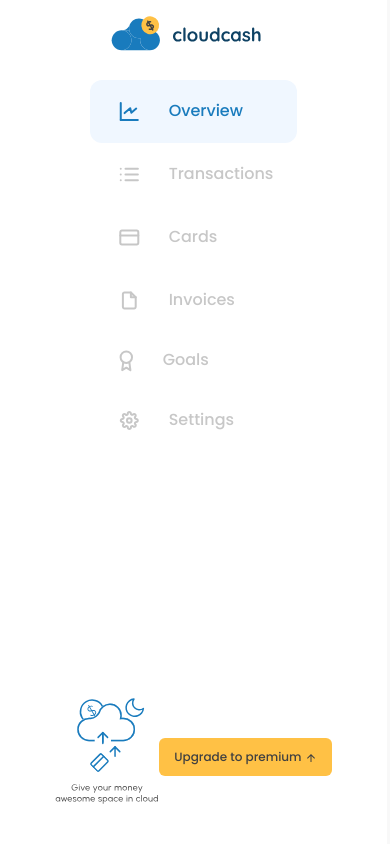
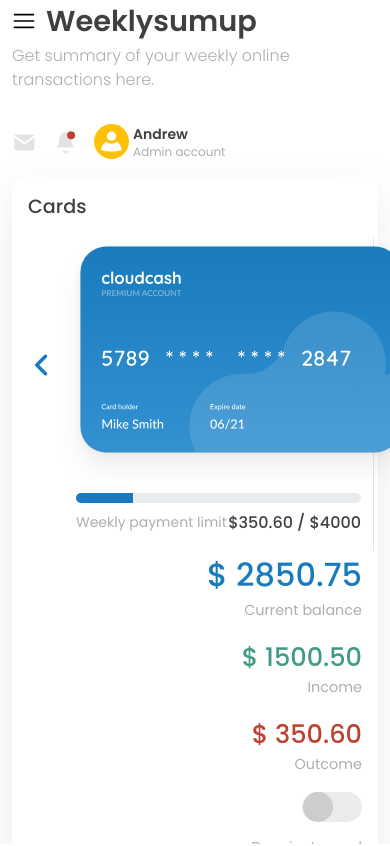
Before and after one commit to Rameswara-Rao/dashboard-cantileverlabs, a React (Vite) app: page / in a window 390 px wide. Shown: the top 846 px of the page. Built offline with nearby package versions, Linux system fonts and the light colour scheme.

Commit message:
sidebar canvasoff

```diff
--- a/package.json
+++ b/package.json
@@ -14,7 +14,8 @@
     "react": "^18.2.0",
     "react-bootstrap": "^2.10.2",
     "react-dom": "^18.2.0",
-    "react-icons": "^5.2.1"
+    "react-icons": "^5.2.1",
+    "react-responsive": "^10.0.0"
   },
   "devDependencies": {
     "@types/react": "^18.2.66",
--- a/src/App.jsx
+++ b/src/App.jsx
@@ -1,17 +1,24 @@
-import "./App.css";
 import { Row, Col, Container } from "react-bootstrap";
-
+import { useMediaQuery } from "react-responsive";
 import MainContent from "./MainContent";
 import SideNavBar from "./components/sideNavBar/SideNavBar";
+import "./App.css";
 
 const App = () => {
+  const isDesktop = useMediaQuery({ minWidth: 1200 });
+
   return (
     <Container fluid>
       <Row>
-        <Col sm={2} className="sidebar">
-          <SideNavBar />
-        </Col>
-        <Col sm={10} className="main-content">
+        {isDesktop && (
+          <Col sm={2}>
+            <div className="sidebar">
+              <SideNavBar />
+            </div>
+          </Col>
+        )}
+
+        <Col sm={isDesktop?10:12} className="main-content">
           <MainContent />
         </Col>
       </Row>
--- a/src/components/header/Header.jsx
+++ b/src/components/header/Header.jsx
@@ -1,12 +1,45 @@
-import { Row, Col, Stack } from 'react-bootstrap'
-import "./HeaderStyles.css"
+import { useState } from "react";
+
+import { Row, Col, Stack, Button, Offcanvas } from "react-bootstrap";
+import "./HeaderStyles.css";
+import { useMediaQuery } from "react-responsive";
+import SideNavBar from "../sideNavBar/SideNavBar";
+import { RxHamburgerMenu } from "react-icons/rx";
 
 const Header = () => {
+  const [show, setShow] = useState(false);
+
+  const handleClose = () => setShow(false);
+  const handleShow = () => setShow(true);
+  const isDesktop = useMediaQuery({ minWidth: 1200 });
+
   return (
     <>
-    <Row>
+      <Row>
         <Col sm={9}>
-          <p className="dashboard-header">Weeklysumup</p>
+          <Offcanvas show={show} onHide={handleClose}>
+            <Offcanvas.Header closeButton></Offcanvas.Header>
+            <Offcanvas.Body>
+              {" "}
+              <SideNavBar />{" "}
+            </Offcanvas.Body>
+          </Offcanvas>
+          <Stack direction="horizontal">
+            <div>
+              {!isDesktop && (
+                <Button
+                  className="sidebaroffcanvas sidebaroffcanvas-btn"
+                  variant="primary"
+                  onClick={handleShow}
+                >
+                  <RxHamburgerMenu size={24} />
+                </Button>
+              )}
+            </div>
+            <div>
+              <p className="dashboard-header">Weeklysumup</p>
+            </div>
+          </Stack>
           <p className="header-subtext">
             Get summary of your weekly online transactions here.
           </p>
@@ -32,7 +65,7 @@
         </Col>
       </Row>
     </>
-  )
-}
+  );
+};
 
-export default Header
+export default Header;
--- a/src/components/header/HeaderStyles.css
+++ b/src/components/header/HeaderStyles.css
@@ -24,3 +24,12 @@
   color: #aeaeae;
   margin-top: -18px;
 }
+
+.sidebaroffcanvas-btn{
+  background-color: transparent !important;
+  color: #000000 !important;
+  border: 0px !important;
+  padding: 0px !important;
+  margin-top: -20px;
+  margin-right: 10px;
+}
--- a/src/components/sideNavBar/SideNavBar.jsx
+++ b/src/components/sideNavBar/SideNavBar.jsx
@@ -20,7 +20,7 @@
                 <img src={data.icon} className="me-4 py-2" alt="" />
                 <span
                   className={`${
-                    ind == 0 ? "navlink-text-blue" : "navlink-text"
+                    ind == 0 ? "navlink-text-blue" : "navlink-textt"
                   }`}
                 >
                   {data.name}
```
Also changed, not shown: 1 other file (tests, documents, lock files or other folders).
